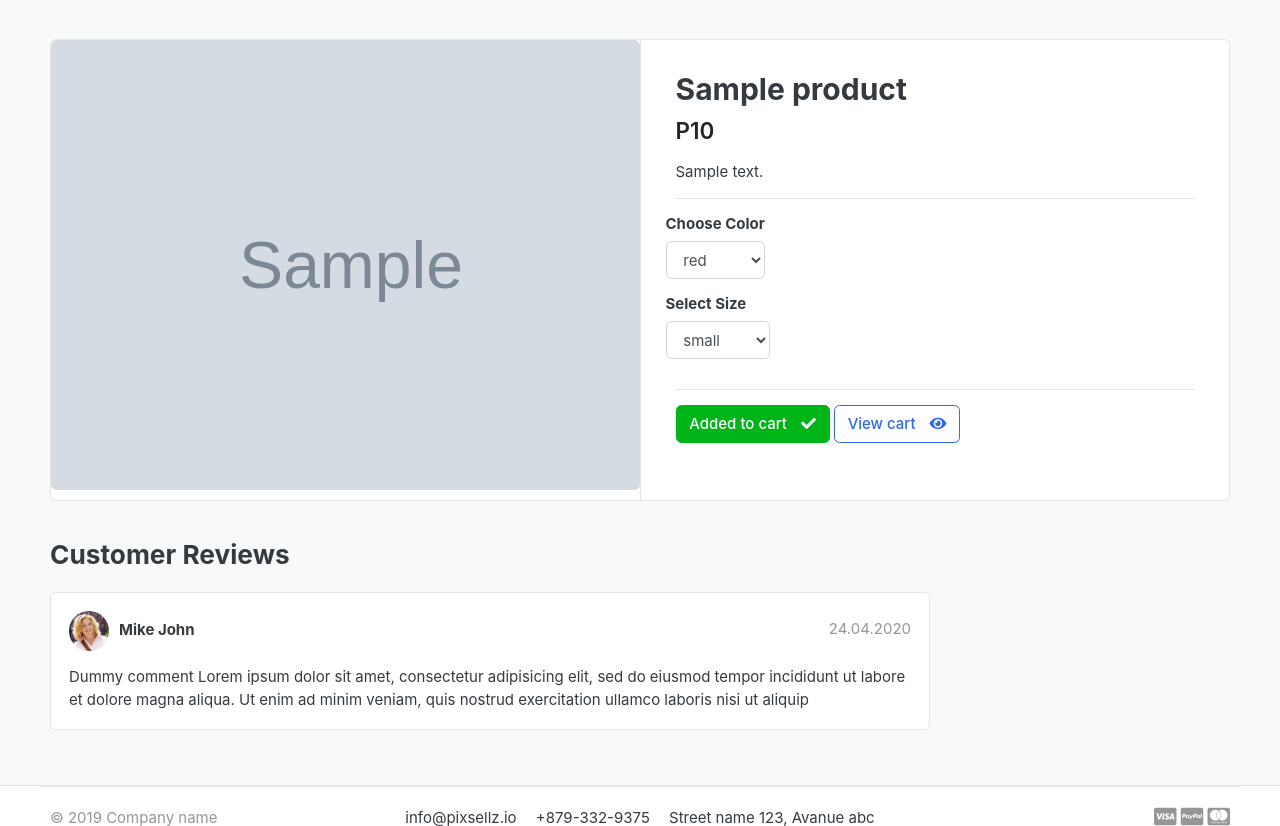
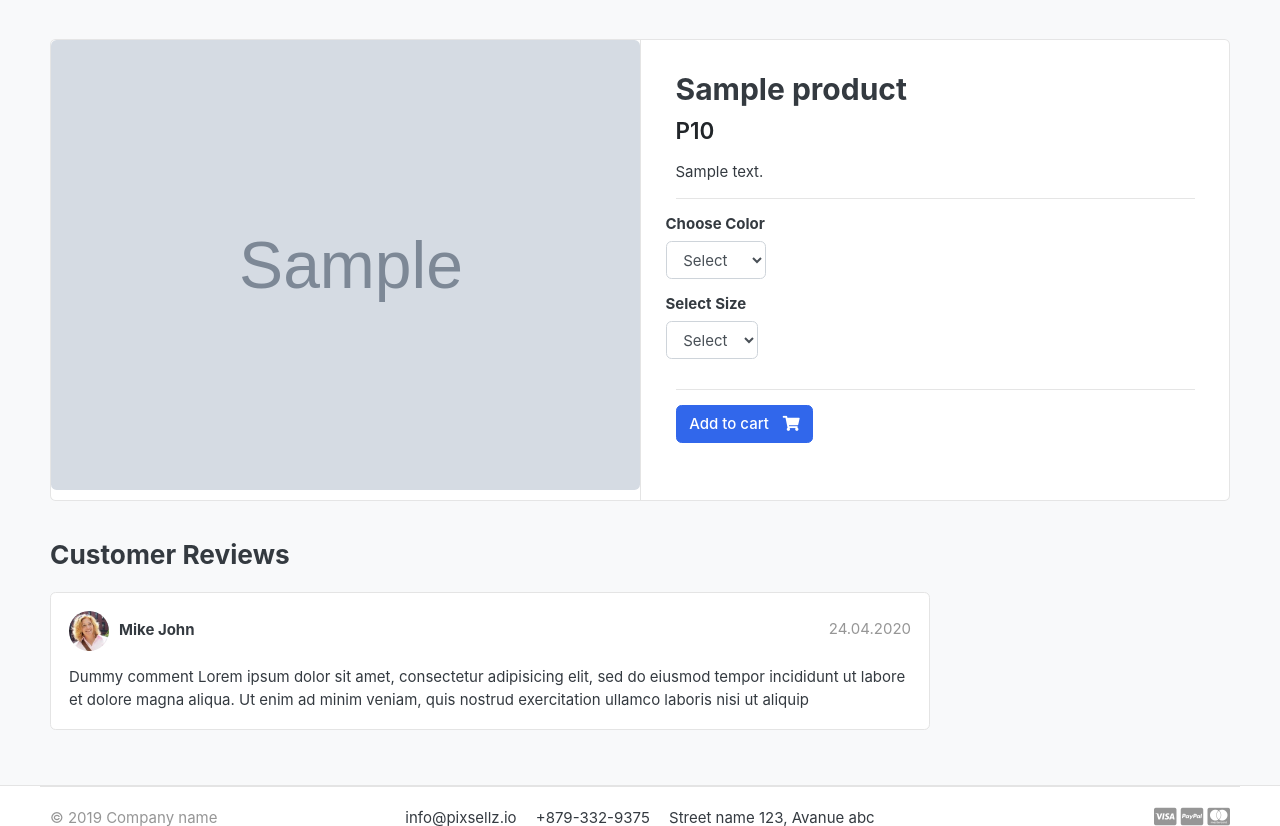
Before and after one commit to digotetso/django-ecommerce, a Django app: template store/templates/store/product-detail.html in a window 1280 px wide. Shown: the part 119-945 px from the top of the page. Run offline with Django 3.2, Linux system fonts and the light colour scheme; the template is opened without the code that fills it: values that come from a table or form of the project are taken from there, others are empty; tables that the repository leaves empty hold one stand-in row (values such as "Sample post"); grey boxes marked "Sample" are stand-in pictures; parts of the project's set-up code (start-up, migrations or seed data) failed here and were passed over; some libraries are stand-ins or nearby versions; some web fonts are replaced.

Commit message:
done with cart apps

```diff
--- a/accounts/admin.py
+++ b/accounts/admin.py
@@ -14,8 +14,7 @@ class AccountAdmin(UserAdmin):
     readonly_fields = ('last_login', 'date_joined')
     ordering = ('-date_joined',)
 
-    # since we are using a custom model below is required
-
+    # since we are using a custom user model below is required
     filter_horizontal = ()
     list_filter = ()
     fieldsets = ()
--- a/accounts/models.py
+++ b/accounts/models.py
@@ -24,7 +24,7 @@ class MyAccountManager(BaseUserManager):
             first_name=first_name,
             last_name=last_name
         )
-
+        # set_password --> hashes the pwd
         user.set_password(password)
         user.save(using=self._db)
         return user
@@ -53,10 +53,9 @@ class Account(AbstractBaseUser):
     last_name = models.CharField(max_length=50)
     username = models.CharField(max_length=50, unique=True)
     email = models.EmailField(max_length=100, unique=True)
-    username = models.CharField(max_length=50)
 
-    # the following are required
 
+    # the following are required fields
     date_joined = models.DateField(auto_now_add=True)
     last_login = models.DateField(auto_now_add=True)
     is_admin = models.BooleanField(default=False)
@@ -65,7 +64,6 @@ class Account(AbstractBaseUser):
     is_superadmin = models.BooleanField(default=False)
 
     # what to use as username when login
-
     USERNAME_FIELD = 'email'
     REQUIRED_FIELDS = ['username', 'first_name', 'last_name']
 
--- a/cart/models.py
+++ b/cart/models.py
@@ -1,12 +1,13 @@
 from django.db import models
 
 
-from store.models import Product
+from store.models import Product, Variation
 
 # Create your models here.
 
 
 class Cart(models.Model):
+    # one-to-many
     cart_id = models.CharField(max_length=250, blank=True)
     date_added = models.DateField(auto_now_add=True)
 
@@ -15,7 +16,11 @@ class Cart(models.Model):
 
 
 class CartItem(models.Model):
+    # One-To-Many
     product = models.ForeignKey(Product, on_delete=models.CASCADE)
+    # Many-To-Many
+    variations = models.ManyToManyField(Variation, blank=True)
+    # Many-to-One
     cart = models.ForeignKey(Cart, on_delete=models.CASCADE)
     quantity = models.IntegerField()
     is_active = models.BooleanField(default=True)
@@ -26,5 +31,5 @@ class CartItem(models.Model):
     def remove_item(self):
         quantity -= self.quantity
 
-    def __str__(self) -> str:
-        return self.product.product_name
+    def __unicode__(self) -> str:
+        return self.product.product
--- a/cart/views.py
+++ b/cart/views.py
@@ -1,13 +1,14 @@
+from django.http import HttpResponse
 from django.shortcuts import render, redirect, get_object_or_404
 from django.core.exceptions import ObjectDoesNotExist
 
-from store.models import Product
+from store.models import Product, Variation
 from .models import Cart, CartItem
 
-# Create your views here.
+# 1 Create your views here.
+# 2 get the current session_id --> dee heck the browser to see session_id
 
 
-# get the current session_id --> dee heck the browser to see session_id
 def _cart_id(request):
     cart = request.session.session_key
     if not cart:
@@ -18,13 +19,24 @@ def _cart_id(request):
 
 
 def add_cart(request, product_id):
+    product = Product.objects.get(id=product_id)
+    product_variation = []
 
-    # for variation
-    color = request.GET['color']
-    size = request.GET['size']
+    if(request.method == 'POST'):
+        # for variation
+        for item in request.POST:
+            key = item
+            value = request.POST[key]
 
-    print(color, size)
-    product = Product.objects.get(id=product_id)
+            try:
+                # variation_category__iexact='color', variation_value__iexact='red'
+                # iexact ---> Case-insensitive exact match
+                variation = Variation.objects.get(product=product,
+                                                  variation_category__iexact=key, variation_value__iexact=value)
+                product_variation.append(variation)
+                print(f' my variation: {variation}')
+            except:
+                pass
 
     # 1 GET or CREATE a cart
     try:
@@ -39,18 +51,56 @@ def add_cart(request, product_id):
     cart.save()
 
     # 2 GET a product from CART  or ADD a product to a CART --> cartItem
-    try:
-        cart_item = CartItem.objects.get(product=product, cart=cart)
-        cart_item.quantity += 1
-        cart_item.save()
+
+    # check if cartItems  exists:
+    is_cart_item_exists = CartItem.objects.filter(
+        product=product, cart=cart).exists()
+    if is_cart_item_exists:
+        cart_item = CartItem.objects.filter(product=product, cart=cart)
+        # check existing variations in db
+        # check the current variation --> product_variation
+        # check item_id in db
+
+        # **** if the current variation in the existing variations in db, increase the quantity of cartItem§
+        ####################################
+        # Group CartItems
+        ####################################
+        exit_var_list = []
+        id = []
+        for item in cart_item:
+            existing_variation = item.variations.all()
+            exit_var_list.append(list(existing_variation))
+            id.append(item.id)
+
+            print(f'Product vars: {product_variation}')
+            print(f'exit_var_list {exit_var_list}')
+
+            if product_variation in exit_var_list:
+                # inrease the cart quantity
+                index = exit_var_list.index(product_variation)
+                item_id = id[index]
+                item = CartItem.objects.get(product=product, id=item_id)
+                item.quantity += 1
+                item.save()
+            else:
+                item = CartItem.objects.create(
+                    product=product, quantity=1, cart=cart)
+
+                if len(product_variation) > 0:
+                    item.variations.clear()
+                    item.variations.add(*product_variation)
+                item.save()
 
    # create a new cart if it doesn't exist
-    except CartItem.DoesNotExist:
+    else:
         cart_item = CartItem.objects.create(
             product=product,
             quantity=1,
             cart=cart,
         )
+        if len(product_variation) > 0:
+            cart_item.variations.clear()
+            cart_item.variations.add(*product_variation)
         cart_item.save()
 
     return redirect('cart')  # Goto cart page
@@ -91,6 +141,7 @@ def cart(request, quantity=0, total=0, cart_items=None):
             quantity += cart_item.quantity
 
         tax = (0.14 * total)
+
     except ObjectDoesNotExist:
         pass
 
@@ -99,7 +150,7 @@ def cart(request, quantity=0, total=0, cart_items=None):
         'quantity': quantity,
         'cart_items': cart_items,
         'grand_total': (tax + total),
-        'tax': tax
+        'tax': tax,
     }
 
     return render(request, 'store/cart.html', context)
--- a/category/admin.py
+++ b/category/admin.py
@@ -6,7 +6,7 @@ from .models import Category
 
 
 class CategoryAdmin(admin.ModelAdmin):
-    prepopulated_fields = {'slug': ('category_name',)}
+    prepopulated_fields = {'slug': ('category_name',)} #auto populated in categories slug
     list_display = ('category_name', 'slug', 'cat_image')
 
 
--- a/matstore/settings.py
+++ b/matstore/settings.py
@@ -74,8 +74,8 @@ TEMPLATES = [
 ]
 
 WSGI_APPLICATION = 'matstore.wsgi.application'
+
 # using my custom user Model
-
 AUTH_USER_MODEL = 'accounts.Account'  # my_app.Model
 
 # Database
--- a/store/models.py
+++ b/store/models.py
@@ -15,6 +15,7 @@ class Product(models.Model):
     image = models.ImageField(upload_to='photos/products')
     price = models.IntegerField()
     stock = models.IntegerField()
+    # on_delete --> when Category is deleted all product using this category will be deleted
     category = models.ForeignKey(Category, on_delete=models.CASCADE)
     is_available = models.BooleanField(default=True)
     created_date = models.DateField(auto_now_add=True)
@@ -34,8 +35,19 @@ variation_category_choice = (
     ('size', 'size'),
 )
 
+# manage and should able to separate different variantions: color and size
+
+
+class VariationManager(models.Manager):
+    def colors(self):
+        return super(VariationManager, self).filter(variation_category='color', is_active=True)
+
+    def sizes(self):
+        return super(VariationManager, self).filter(variation_category='size', is_active=True)
+
 
 class Variation(models.Model):
+    # many-to-One
     product = models.ForeignKey(Product, on_delete=models.CASCADE)
     variation_category = models.CharField(
         max_length=100, choices=variation_category_choice)
@@ -43,5 +55,8 @@ class Variation(models.Model):
     is_active = models.BooleanField(default=True)
     created_date = models.DateField(auto_now=True)
 
-    def __unicode__(self) -> str:
-        return self.product
+    # use variation manager:
+    objects = VariationManager()
+
+    def __str__(self):
+        return self.variation_value
--- a/store/templates/home.html
+++ b/store/templates/home.html
@@ -26,7 +26,7 @@
 
 
 <div class="row">
-
+{% comment %} DISPLAY PRODUCTS {% endcomment %}
    {% for product in products  %}
 	<div class="col-md-3">
 		<div class="card card-product-grid">
--- a/store/templates/store/product-detail.html
+++ b/store/templates/store/product-detail.html
@@ -19,7 +19,8 @@
 			</article> <!-- gallery-wrap .end// -->
 		</aside>
 <main class="col-md-6 border-left">
-	<form action="{% url 'add_cart' single_product.id %}">
+	<form action="{% url 'add_cart' single_product.id %}" method="POST">
+		{% csrf_token %}
 
 		<article class="content-body">
 
@@ -36,20 +37,22 @@
 				<div class="row">
 					<div class="item-option-select">
 						<h6>Choose Color</h6>
-						<select name="color"  class="form-control" id="">
-							<option value="red">red</option>
-							<option value="blue">blue</option>
-							<option value="black">black</option>
+						<select name="color"  class="form-control" id="" required>
+							<option value="" disabled selected> Select</option>
+							{% for i in single_product.variation_set.colors %}
+							<option value="{{ i.variation_value }}">{{ i.variation_value }}</option>
+							{% endfor %}
 						</select>
 					</div>
 				</div> <!-- row.// -->
 				<div class="row">
 					<div class="item-option-select">
 						<h6>Select Size</h6>
-						<select name="size"  class="form-control" id="">
-							<option value="small">small</option>
-							<option value="medium">medium</option>
-							<option value="large">large</option>
+						<select name="size"  class="form-control" id="" required>
+							<option value="" disabled selected> Select</option>
+							{% for i in single_product.variation_set.sizes %}
+							<option value="{{ i.variation_value | lower }}">{{ i.variation_value | capfirst }}</option>
+							{% endfor %}
 						</select>
 					</div>
 				</div> <!-- row.// -->
@@ -57,13 +60,8 @@
 				{% if  single_product.stock <= 0%}
 					<h3 class="text-danger">Out Of Stock</h3>
 				{% else %}
-					{% if in_cart %}
-					<a href="#" class="btn  btn-success"> <span class="text">Added to cart</span> <i class="fas fa-check"></i>  </a>
-					<a href="{% url 'cart' %}" class="btn  btn-outline-primary"> <span class="text">View cart</span> <i class="fas fa-eye"></i>  </a>
-					{% else %}
 					<!--'add_cart' single_product.id ==> http://localhost:8000/cart/add_cart/<1>-->
 					<button   class="btn  btn-primary"> <span class="text">Add to cart</span> <i class="fas fa-shopping-cart"></i>  </button>
-					{% endif %}
 				{% endif %}
 		</article> <!-- product-info-aside .// -->
 	</form>
--- a/store/urls.py
+++ b/store/urls.py
@@ -4,10 +4,8 @@ from . import views
 
 urlpatterns = [
     path('', views.store, name='store'),
-    path('category/<slug:category_slug>/',
-         views.store, name='products_by_category'),
-    path('category/<slug:category_slug>/<slug:product_slug>',
-         views.product_detail, name='product_detail'),
+    path('category/<slug:category_slug>/',views.store, name='products_by_category'),
+    path('category/<slug:category_slug>/<slug:product_slug>',views.product_detail,name='product_detail'),
     path('search/', views.search, name='search'),
 
 ]
```
Also changed, not shown: cart/admin.py (+11 -2 lines), store/templates/store/cart.html (+16 -2 lines), store/templates/store/store.html (+113 -65 lines), store/views.py (+7 -3 lines), accounts/migrations/0001_initial.py, cart/migrations/0002_cartitem_variations.py (added), 1 other file.
